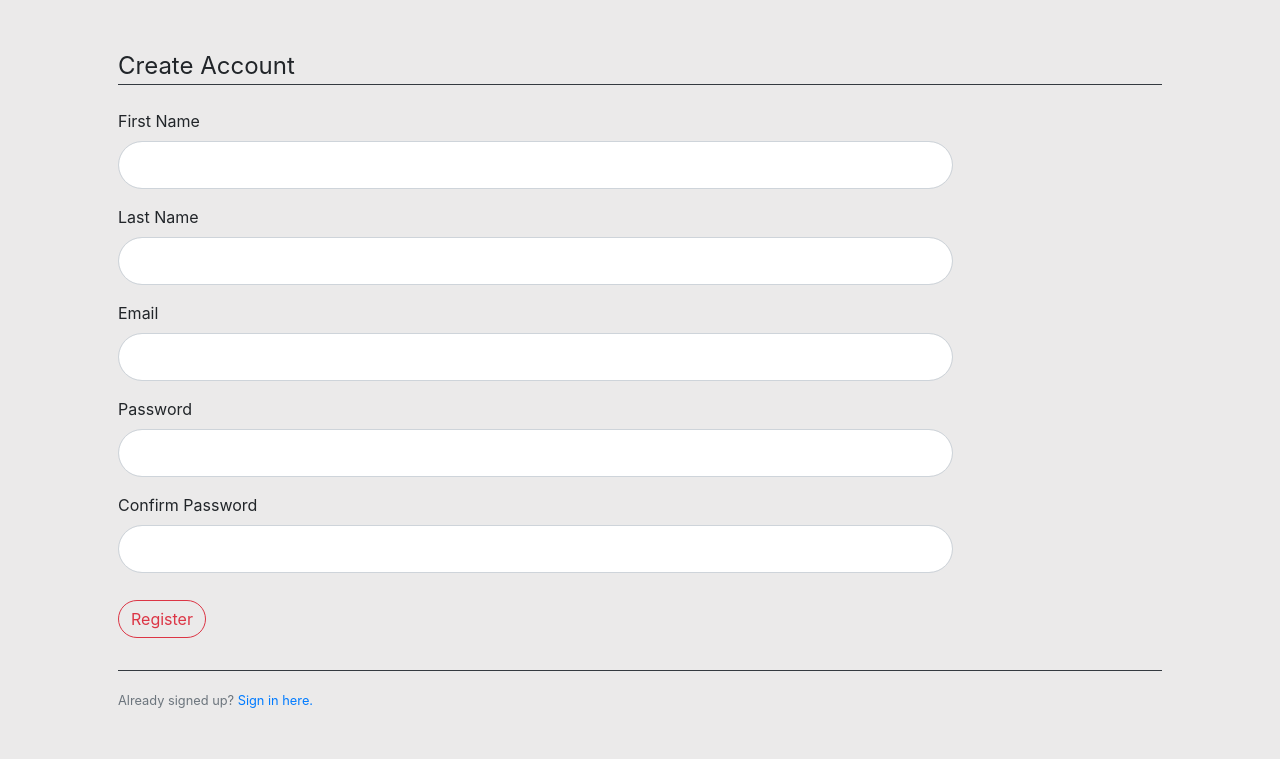
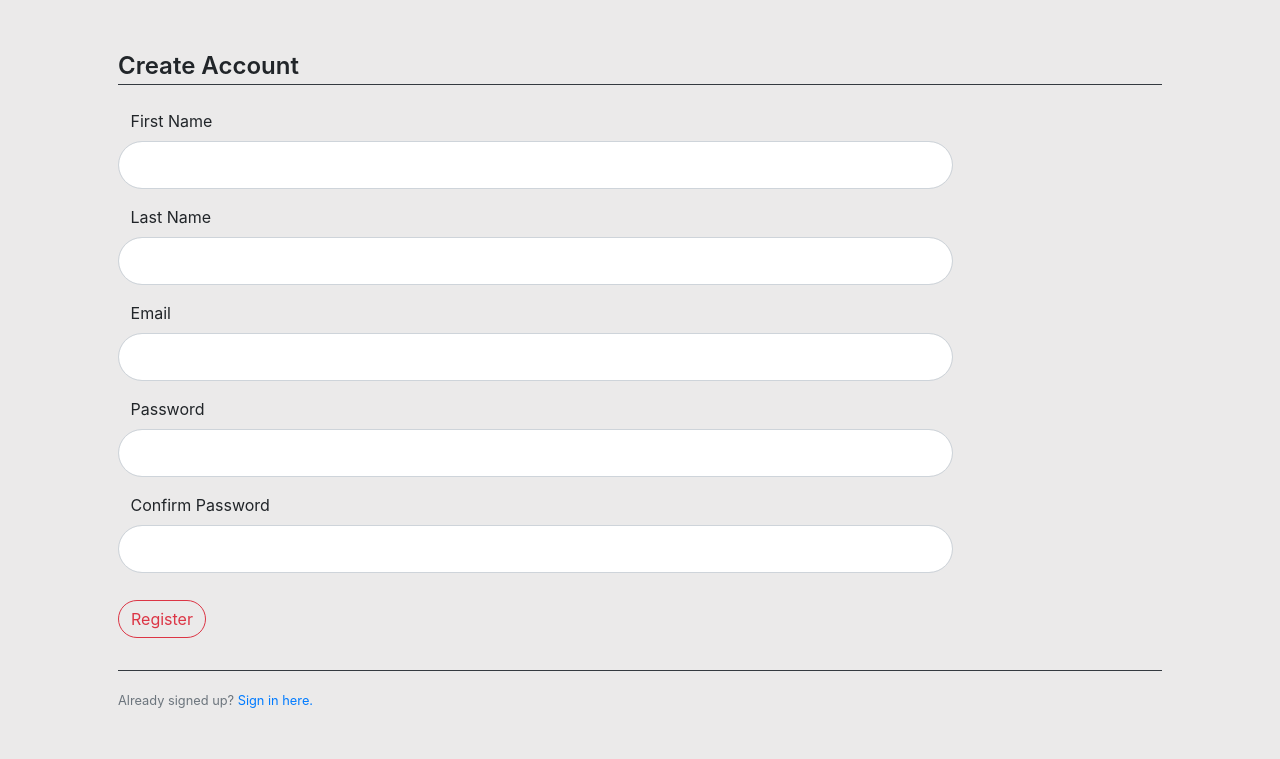
Before and after one commit to hectorastrom/CRInteractive, a Flask app: page /register in a window 1280 px wide. Shown: the part 74-833 px from the top of the page. Run offline with Flask 2, Linux system fonts and the light colour scheme.

Commit message:
Register form style changes

```diff
--- a/static/styles.css
+++ b/static/styles.css
@@ -16,6 +16,11 @@
     border-radius: 30px;
 }
 
+.form-control-label
+{
+    margin-left: 1.5%;
+}
+
 .form-group .short
 {
     width: 80%;
--- a/templates/register.html
+++ b/templates/register.html
@@ -8,7 +8,7 @@
         <form method="POST" action="">
             {{ form.hidden_tag() }}
             <fieldset class="form-group">
-                <legend class="border-bottom border-dark mb-4">Create Account</legend>
+                <legend class="border-bottom border-dark mb-4" style="font-weight: 600;">Create Account</legend>
                 <div class="form-group short">
                     {{ form.firstname.label(class="form-control-label") }}
                     {{ form.firstname(class="form-control form-control-lg") }}
```
